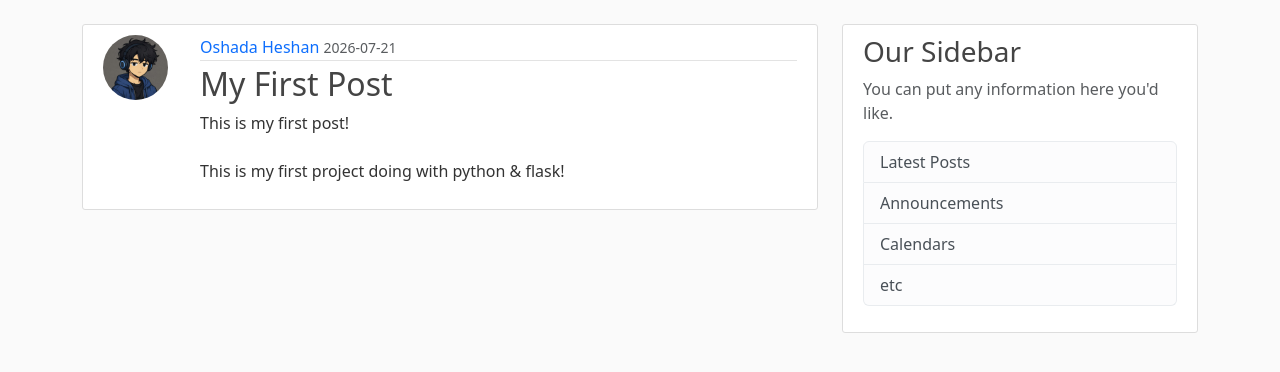
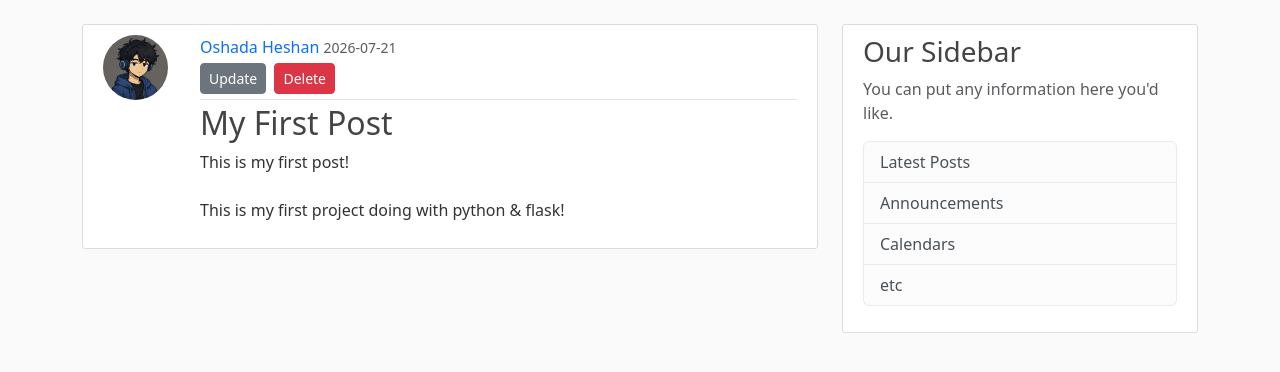
Before and after one commit to oshada-heshan/flask-blog, a Flask app: page /post/1 in a window 1280 px wide. Shown: the part 56-428 px from the top of the page. Run offline with Flask 3, Linux system fonts and the light colour scheme; a user stored in the database is signed in.

Commit message:
Create, Update, and Delete Posts

```diff
--- a/flaskblog/routes.py
+++ b/flaskblog/routes.py
@@ -118,3 +118,14 @@ def update_post(post_id):
         form.title.data = post.title
         form.content.data = post.content
     return render_template('create_post.html', title='Update Post', form=form, legend='Update Post')
+
+@app.route("/post/<int:post_id>/delete", methods=['POST'])
+@login_required
+def delete_post(post_id):
+    post = Post.query.get_or_404(post_id)
+    if post.author != current_user:
+        abort(403)
+    db.session.delete(post)
+    db.session.commit()
+    flash('Your post has been deleted!', 'success')
+    return redirect(url_for('home'))
--- a/flaskblog/templates/post.html
+++ b/flaskblog/templates/post.html
@@ -7,10 +7,37 @@
                 <div class="article-metadata">
                     <a class="author-name" href="#">{{ post.author.username }}</a>
                     <small class="text-muted">{{ post.date_posted.strftime('%Y-%m-%d') }}</small>
+                    {% if post.author == current_user %}
+                        <div>
+                            <a href="{{ url_for('update_post', post_id=post.id) }}" class="btn btn-secondary btn-sm mt-1 mb-1">Update</a>
+                            <button type="button" class="btn btn-danger btn-sm m-1" data-bs-toggle="modal" data-bs-target="#deleteModal">Delete</button>
+                        </div>
+                    {% endif %}
                 </div>
                 <h2><a class="article-title" href="#">{{ post.title }}</a></h2>
                 <p class="article-content">{{ post.content }}</p>
             </div>
          </div>
     </article>
+
+    <!-- Modal -->
+    <div class="modal fade" id="deleteModal" tabindex="-1" aria-labelledby="deleteModalLabel" aria-hidden="true">
+        <div class="modal-dialog">
+            <div class="modal-content">
+                <div class="modal-header">
+                    <h1 class="modal-title fs-5" id="deleteModalLabel">Delete Post</h1>
+                    <button type="button" class="btn-close" data-bs-dismiss="modal" aria-label="Close"></button>
+                </div>
+                <div class="modal-body">
+                    Are you sure you want to delete this post?
+                </div>
+                <div class="modal-footer">
+                    <button type="button" class="btn btn-secondary" data-bs-dismiss="modal">Close</button>
+                    <form action="{{ url_for('delete_post', post_id=post.id) }}" method="POST">
+                        <input class="btn btn-danger" type="submit" value="Delete">
+                    </form>
+                </div>
+            </div>
+        </div>
+    </div>
 {% endblock content %}
```
Also changed, not shown: instance/site.db.
